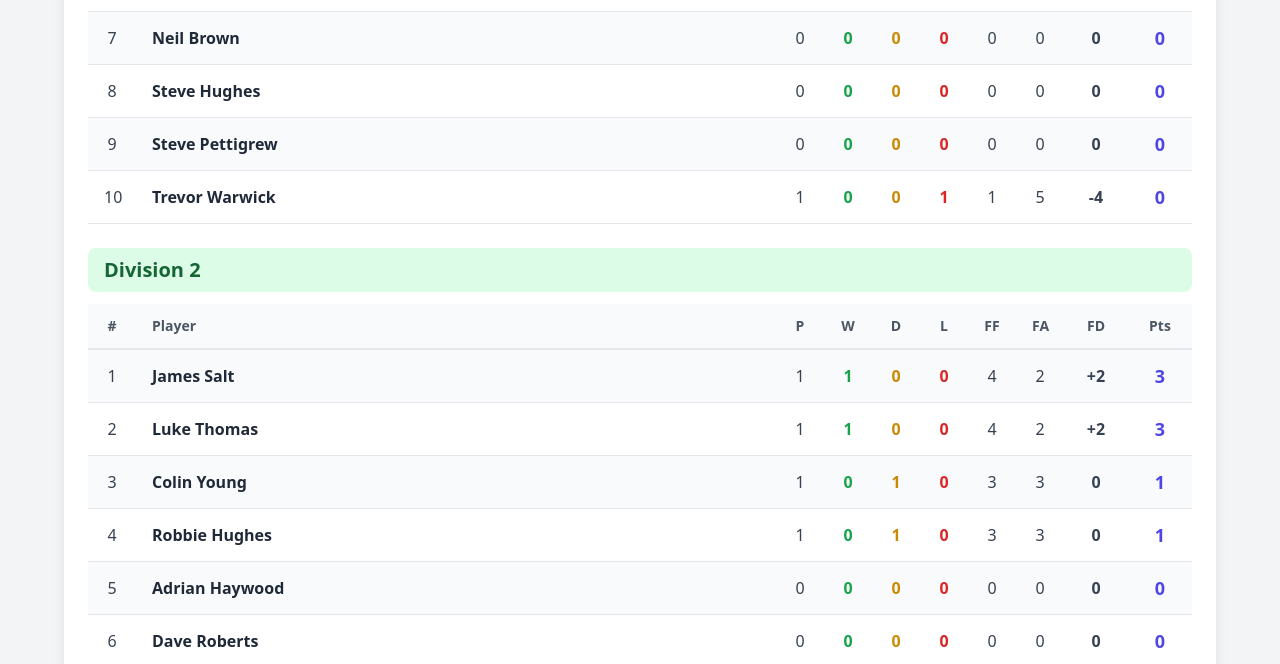
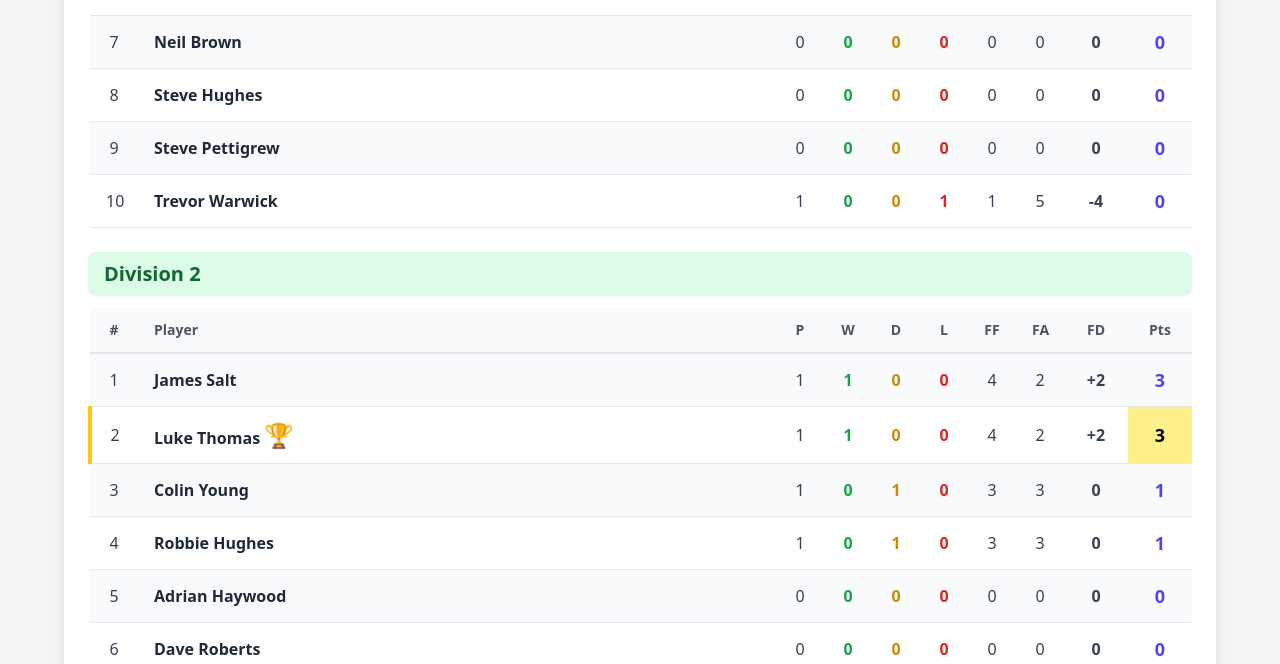
Before and after one commit to gwpeters-sketch/Maesdu-Pool-Season-3, a plain HTML site: page index.html in a window 1280 px wide. Shown: the part 738-1402 px from the top of the page. Drawn offline with nearby package versions, Linux system fonts and the light colour scheme.

Commit message:
Add files via upload

```diff
--- a/index.html
+++ b/index.html
@@ -1214,6 +1214,19 @@
                 this.render();
             }
 
+            isChampion(teamId, divisionId) {
+                const finalsBracket = this.finals.find(f => f.divisionId === divisionId);
+                if (!finalsBracket || !finalsBracket.final.result) return false;
+
+                const grandFinal = finalsBracket.final;
+                if (grandFinal.team1.framesWon > grandFinal.team2.framesWon) {
+                    return teamId === grandFinal.team1.id;
+                } else if (grandFinal.team2.framesWon > grandFinal.team1.framesWon) {
+                    return teamId === grandFinal.team2.id;
+                }
+                return false;
+            }
+
             render() {
                 const app = document.getElementById('app');
                 let html = `
@@ -1320,10 +1333,12 @@
                                             </tr>
                                         </thead>
                                         <tbody>
-                                            ${this.getSortedTeams(div.teams).map((team, i) => `
-                                                <tr class="border-b hover:bg-gray-50">
+                                            ${this.getSortedTeams(div.teams).map((team, i) => {
+                                                const isChamp = this.isChampion(team.id, div.id);
+                                                return `
+                                                    <tr class="border-b hover:bg-gray-50 ${isChamp ? 'bg-yellow-50 border-l-4 border-l-yellow-400' : ''}">
                                                         <td class="w-12 px-4 py-3 text-center text-gray-700">${i + 1}</td>
-                                                    <td class="px-4 py-3 text-left font-semibold text-gray-800">${team.name}</td>
+                                                        <td class="px-4 py-3 text-left font-semibold text-gray-800">${team.name}${isChamp ? ' <span class="text-2xl">🏆</span>' : ''}</td>
                                                         <td class="w-12 px-4 py-3 text-center text-gray-700">${team.played}</td>
                                                         <td class="w-12 px-4 py-3 text-center text-green-600 font-semibold">${team.won}</td>
                                                         <td class="w-12 px-4 py-3 text-center text-yellow-600 font-semibold">${team.drawn}</td>
@@ -1333,31 +1348,37 @@
                                                         <td class="w-16 px-4 py-3 text-center text-gray-700 font-semibold">
                                                             ${((team.framesFor || 0) - (team.framesAgainst || 0)) > 0 ? '+' : ''}${(team.framesFor || 0) - (team.framesAgainst || 0)}
                                                         </td>
-                                                    <td class="w-16 px-4 py-3 text-center text-indigo-600 font-bold text-lg">${team.points}</td>
+                                                        <td class="w-16 px-4 py-3 text-center ${isChamp ? 'bg-yellow-200 font-bold text-lg' : 'text-indigo-600 font-bold text-lg'}">${team.points}</td>
                                                     </tr>
-                                            `).join('')}
+                                                `;
+                                            }).join('')}
                                         </tbody>
                                     </table>
                                 </div>
 
                                 <!-- Mobile Card View -->
                                 <div class="md:hidden space-y-3">
-                                    ${this.getSortedTeams(div.teams).map((team, i) => `
-                                        <div class="bg-gradient-to-r from-gray-50 to-gray-100 p-4 rounded-lg border border-gray-200">
+                                    ${this.getSortedTeams(div.teams).map((team, i) => {
+                                        const isChamp = this.isChampion(team.id, div.id);
+                                        return `
+                                            <div class="bg-gradient-to-r ${isChamp ? 'from-yellow-50 to-yellow-100 border-2 border-yellow-400' : 'from-gray-50 to-gray-100'} p-4 rounded-lg border ${!isChamp ? 'border-gray-200' : ''}">
                                                 <div class="flex items-start justify-between mb-2">
                                                     <div class="flex items-start gap-3">
                                                         <div class="text-lg font-bold text-gray-400 w-6">${i + 1}</div>
                                                         <div>
-                                                        <div class="font-bold text-gray-900">${team.name}</div>
+                                                            <div class="font-bold text-gray-900 flex items-center gap-2">
+                                                                ${team.name}
+                                                                ${isChamp ? '<span class="text-2xl">🏆</span>' : ''}
+                                                            </div>
                                                             <div class="text-xs text-gray-500 mt-1">Played: <span class="font-semibold text-gray-700">${team.played}</span></div>
                                                         </div>
                                                     </div>
                                                     <div class="text-right">
-                                                    <div class="text-2xl font-bold text-indigo-600">${team.points}</div>
+                                                        <div class="text-2xl font-bold ${isChamp ? 'text-yellow-600 bg-yellow-200 px-2 py-1 rounded' : 'text-indigo-600'}">${team.points}</div>
                                                         <div class="text-xs text-gray-500">pts</div>
                                                     </div>
                                                 </div>
-                                            <div class="grid grid-cols-3 gap-2 text-center text-xs mt-3 pt-3 border-t border-gray-200">
+                                                <div class="grid grid-cols-3 gap-2 text-center text-xs mt-3 pt-3 border-t ${isChamp ? 'border-yellow-300' : 'border-gray-200'}">
                                                     <div>
                                                         <div class="text-green-600 font-bold">${team.won}</div>
                                                         <div class="text-gray-600 text-xs">Won</div>
@@ -1382,7 +1403,8 @@
                                                     </div>
                                                 </div>
                                             </div>
-                                    `).join('')}
+                                        `;
+                                    }).join('')}
                                 </div>
                             </div>
                         `).join('')}
@@ -1801,7 +1823,7 @@
 
                                         ${finals.final.result ? `
                                             <div class="bg-yellow-100 border-2 border-yellow-400 rounded p-4 mt-4 text-center">
-                                                <div class="text-2xl font-bold text-yellow-900">🏆 CHAMPIONS! 🏆</div>
+                                                <div class="text-2xl font-bold text-yellow-900">🏆 CHAMPION! 🏆</div>
                                                 <div class="text-lg font-bold text-yellow-800 mt-2">${finals.final.team1.framesWon > finals.final.team2.framesWon ? finals.final.team1.name : finals.final.team2.name}</div>
                                                 <div class="text-sm text-yellow-700 mt-2">Final Score: ${finals.final.team1.framesWon} - ${finals.final.team2.framesWon}</div>
                                                 ${this.isAdminAuthenticated ? `
```
Lines whose indentation alone changed are shown as unchanged.
